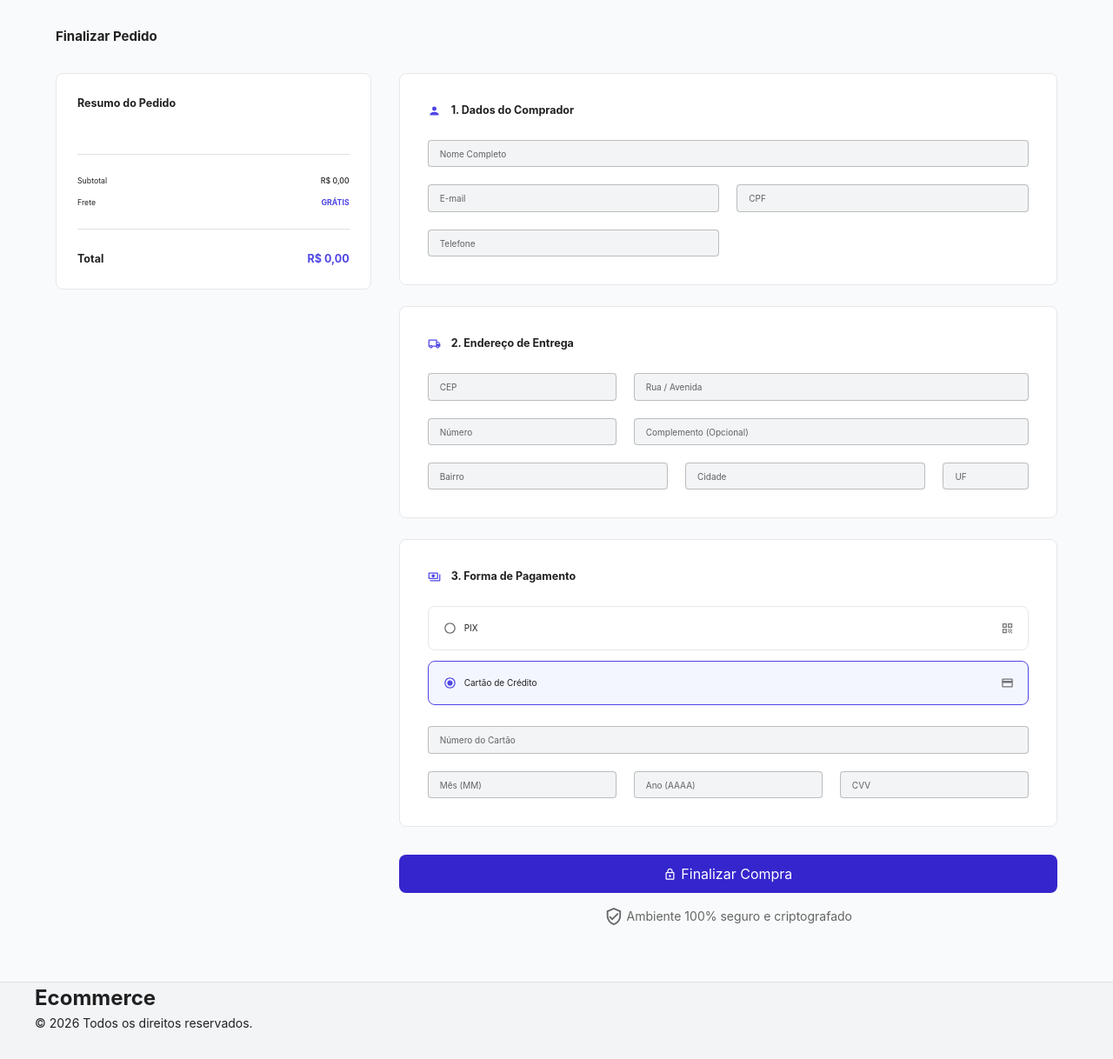
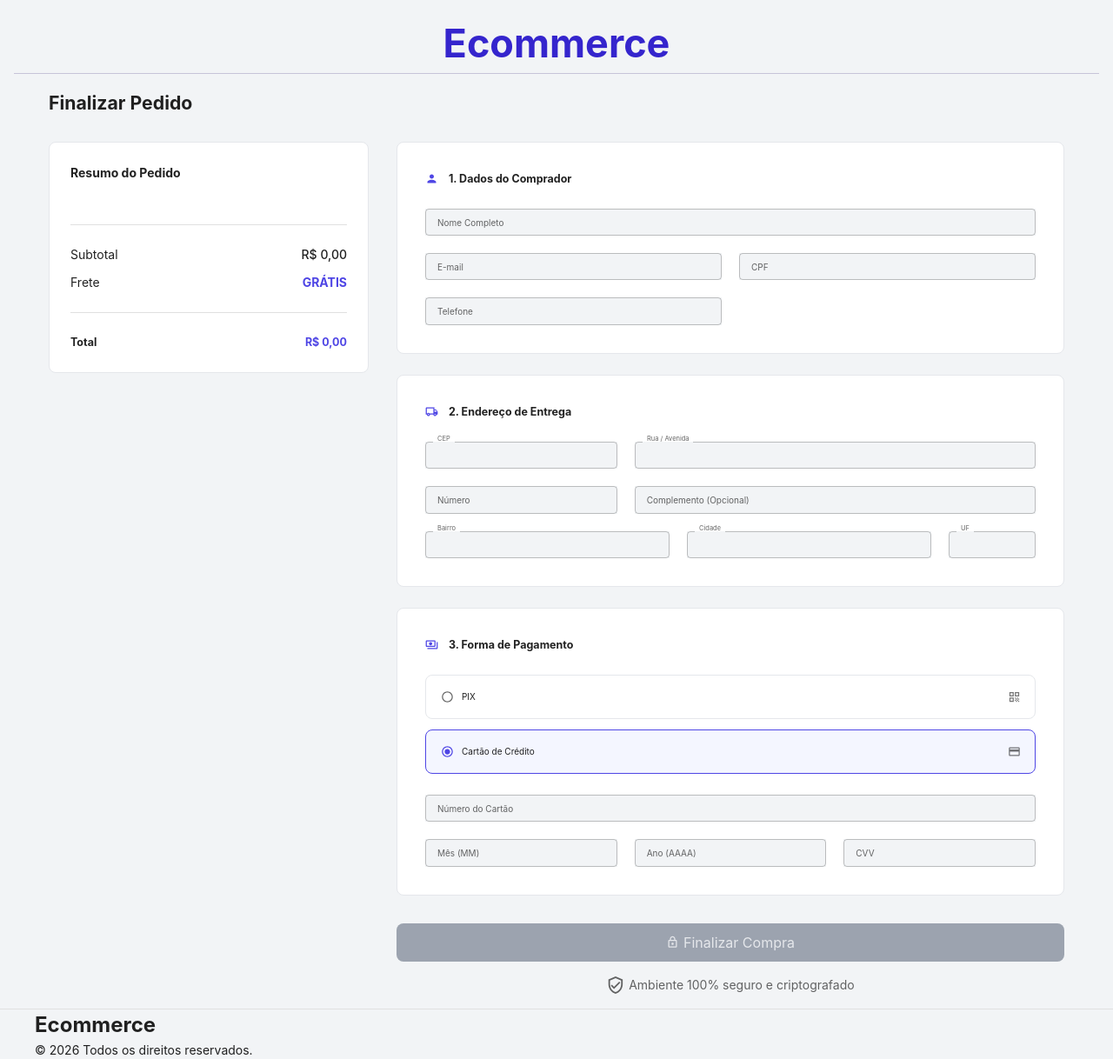
Before and after one commit to DaniloSilva-Dev/ecommerce_next, a Next.js app: page /checkout in a window 1280 px wide. Shown: the whole page at 87% size. Before the commit the page ends 1187 px from the top, so only its background shows below. Built offline with nearby package versions, Linux system fonts and the light colour scheme.

Commit message:
feat(SAR-2261): adicionado componente de edição de quantidade de item

```diff
--- a/src/app/checkout/page.tsx
+++ b/src/app/checkout/page.tsx
@@ -12,6 +12,7 @@ import {
   Paper,
   Divider,
   Container,
+  InputAdornment,
 } from "@mui/material";
 import PersonOutlineIcon from "@mui/icons-material/Person";
 import LocalShippingOutlinedIcon from "@mui/icons-material/LocalShippingOutlined";
@@ -24,6 +25,8 @@ import DeleteOutlineIcon from "@mui/icons-material/Delete";
 
 import { useCheckout } from "@/hooks/use_checkout";
 import { Button } from "@/components/primitives/button";
+import { QuantityControl } from "src/components/primitives/quantity_control";
+import { useCartStore } from "src/hooks/use_cart_store";
 
 const formatCurrency = (amount: number) => {
   return new Intl.NumberFormat("pt-BR", {
@@ -33,14 +36,23 @@ const formatCurrency = (amount: number) => {
 };
 
 export default function Checkout() {
-  const { form, onSubmit, buscarCep, isSubmitting, paymentMethod, items } =
-    useCheckout();
+  const {
+    form,
+    onSubmit,
+    buscarCep,
+    isSubmitting,
+    isFetchingCep,
+    paymentMethod,
+    items,
+  } = useCheckout();
 
   const {
     register,
     handleSubmit,
     formState: { errors },
   } = form;
+
+  const { decreaseQuantity, addToCart: addItem } = useCartStore();
 
   const ccErrors = errors as Record<string, any>;
 
@@ -51,11 +63,28 @@ export default function Checkout() {
   );
 
   return (
-    <Box sx={{ backgroundColor: "#f9fafb", minHeight: "100vh", pb: 8, pt: 4 }}>
-      <Container maxWidth="lg">
+    <Box sx={{ minHeight: "100vh", p: { xs: 0, sm: 2 } }}>
+      <header
+        style={{
+          borderBottom: "0.1rem solid var(--tertiary-color)",
+          marginBottom: "2rem",
+        }}
+      >
+        <h1
+          style={{
+            color: "var(--primary-color)",
+            fontWeight: "bold",
+            fontSize: "4.5rem",
+            textAlign: "center",
+          }}
+        >
+          Ecommerce
+        </h1>
+      </header>
+      <Container maxWidth="lg" sx={{ px: { xs: 1, sm: 2 } }}>
         <Typography
-          variant="h5"
-          component="h1"
+          variant="h4"
+          component="h2"
           sx={{ fontWeight: "bold", mb: 4 }}
           gutterBottom
         >
@@ -68,7 +97,14 @@ export default function Checkout() {
               variant="outlined"
               sx={{ p: 3, borderRadius: 2, borderColor: "#e5e7eb" }}
             >
-              <Typography variant="h6" sx={{ fontWeight: "bold", mb: 3 }}>
+              <Typography
+                variant="h6"
+                sx={{
+                  fontWeight: "bold",
+                  mb: 3,
+                  fontSize: { xs: "1.5rem", sm: "1.4rem" },
+                }}
+              >
                 Resumo do Pedido
               </Typography>
 
@@ -96,7 +132,11 @@ export default function Checkout() {
                       <Box sx={{ flexGrow: 1 }}>
                         <Typography
                           variant="body2"
-                          sx={{ fontWeight: "bold", lineHeight: 1.2 }}
+                          sx={{
+                            fontWeight: "bold",
+                            fontSize: { xs: "1.2rem", sm: "1.4rem" },
+                            lineHeight: 1.2,
+                          }}
                         >
                           {item.name}
                         </Typography>
@@ -108,12 +148,17 @@ export default function Checkout() {
                             mt: 1,
                           }}
                         >
-                          <Typography variant="caption" color="text.secondary">
-                            Qtd: {item.quantity}
-                          </Typography>
+                          <QuantityControl
+                            quantity={item.quantity}
+                            onDecrease={() => decreaseQuantity(item.productId)}
+                            onIncrease={() => addItem(item)}
+                          />
                           <Typography
                             variant="body2"
-                            sx={{ fontWeight: "bold" }}
+                            sx={{
+                              fontWeight: "bold",
+                              fontSize: { xs: "1.5rem", sm: "1.4rem" },
+                            }}
                           >
                             {formatCurrency(finalPrice)}
                           </Typography>
@@ -132,20 +177,37 @@ export default function Checkout() {
 
               <Box sx={{ display: "flex", flexDirection: "column", gap: 1.5 }}>
                 <Box sx={{ display: "flex", justifyContent: "space-between" }}>
-                  <Typography variant="body2" color="text.secondary">
+                  <Typography
+                    variant="body2"
+                    color="text.secondary"
+                    sx={{ fontSize: { xs: "1.5rem", sm: "1.4rem" } }}
+                  >
                     Subtotal
                   </Typography>
-                  <Typography variant="body2" sx={{ fontWeight: "medium" }}>
+                  <Typography
+                    variant="body2"
+                    sx={{
+                      fontWeight: "medium",
+                      fontSize: { xs: "1.5rem", sm: "1.4rem" },
+                    }}
+                  >
                     {formatCurrency(subtotal)}
                   </Typography>
                 </Box>
                 <Box sx={{ display: "flex", justifyContent: "space-between" }}>
-                  <Typography variant="body2" color="text.secondary">
+                  <Typography
+                    variant="body2"
+                    color="text.secondary"
+                    sx={{ fontSize: { xs: "1.5rem", sm: "1.4rem" } }}
+                  >
                     Frete
                   </Typography>
                   <Typography
                     variant="body2"
-                    sx={{ fontWeight: "bold" }}
+                    sx={{
+                      fontWeight: "bold",
+                      fontSize: { xs: "1.5rem", sm: "1.4rem" },
+                    }}
                     color="primary"
                   >
                     GRÁTIS
@@ -269,11 +331,11 @@ export default function Checkout() {
                     <TextField
                       size="small"
                       label="CEP"
-                      {...register("cep")}
-                      onBlur={buscarCep}
+                      {...register("cep", { onBlur: buscarCep })}
                       error={!!errors.cep}
                       helperText={errors.cep?.message}
                       fullWidth
+                      slotProps={{ inputLabel: { shrink: true } }}
                       sx={{ bgcolor: "var(--neutral-color)" }}
                     />
                   </Grid>
@@ -285,6 +347,16 @@ export default function Checkout() {
                       error={!!errors.logradouro}
                       helperText={errors.logradouro?.message}
                       fullWidth
+                      slotProps={{
+                        input: {
+                          endAdornment: isFetchingCep ? (
+                            <InputAdornment position="end">
+                              <CircularProgress size={18} />
+                            </InputAdornment>
+                          ) : undefined,
+                        },
+                        inputLabel: { shrink: true },
+                      }}
                       sx={{ bgcolor: "var(--neutral-color)" }}
                     />
                   </Grid>
@@ -316,6 +388,16 @@ export default function Checkout() {
                       error={!!errors.bairro}
                       helperText={errors.bairro?.message}
                       fullWidth
+                      slotProps={{
+                        input: {
+                          endAdornment: isFetchingCep ? (
+                            <InputAdornment position="end">
+                              <CircularProgress size={18} />
+                            </InputAdornment>
+                          ) : undefined,
+                        },
+                        inputLabel: { shrink: true },
+                      }}
                       sx={{ bgcolor: "var(--neutral-color)" }}
                     />
                   </Grid>
@@ -327,6 +409,16 @@ export default function Checkout() {
                       error={!!errors.cidade}
                       helperText={errors.cidade?.message}
                       fullWidth
+                      slotProps={{
+                        input: {
+                          endAdornment: isFetchingCep ? (
+                            <InputAdornment position="end">
+                              <CircularProgress size={18} />
+                            </InputAdornment>
+                          ) : undefined,
+                        },
+                        inputLabel: { shrink: true },
+                      }}
                       sx={{ bgcolor: "var(--neutral-color)" }}
                     />
                   </Grid>
@@ -338,6 +430,16 @@ export default function Checkout() {
                       error={!!errors.uf}
                       helperText={errors.uf?.message}
                       fullWidth
+                      slotProps={{
+                        input: {
+                          endAdornment: isFetchingCep ? (
+                            <InputAdornment position="end">
+                              <CircularProgress size={18} />
+                            </InputAdornment>
+                          ) : undefined,
+                        },
+                        inputLabel: { shrink: true },
+                      }}
                       sx={{ bgcolor: "var(--neutral-color)" }}
                     />
                   </Grid>
--- a/src/app/conclusao/page.tsx
+++ b/src/app/conclusao/page.tsx
@@ -16,7 +16,7 @@ export default function Conclusao() {
       setOrder(JSON.parse(orderData));
     }
   }, []);
-
+  const chargeId = order?.charges?.[0]?.id || order?.id;
   const isPix = Boolean(order?.qr_codes?.length > 0);
   const pixText = isPix ? order.qr_codes[0].text : "";
   const pixImage = isPix
@@ -66,16 +66,26 @@ export default function Conclusao() {
   }
 
   return (
-    <Box sx={{ maxWidth: 600, mx: "auto", p: 4, textAlign: "center" }}>
-      <Paper
-        sx={{
-          p: 4,
-          display: "flex",
-          flexDirection: "column",
-          gap: 3,
-          alignItems: "center",
+    <Box sx={{ minHeight: "100vh", textAlign: "center" }}>
+      <header
+        style={{
+          marginBottom: "2rem",
+          width: "100%",
         }}
       >
+        <span
+          style={{
+            color: "var(--primary-color)",
+            fontWeight: "bold",
+            fontSize: "4.5rem",
+            textAlign: "center",
+          }}
+        >
+          Ecommerce
+        </span>
+      </header>
+
+      <Box sx={{ px: { xs: 2, sm: 4 } }}>
         {isPaid ? (
           <Box
             sx={{
@@ -86,27 +96,32 @@ export default function Conclusao() {
               gap: 2,
             }}
           >
+            <CheckCircle color="success" sx={{ fontSize: 120, mt: 2 }} />
             <Typography variant="h3" color="success.main">
-              Pagamento Confirmado!
+              Pedido Realizado com Sucesso!
             </Typography>
             <Typography variant="body1">
-              Obrigado pela sua compra. Seu pedido está sendo processado.
+              Obrigado por sua compra. Seu pedido foi confirmado e em breve será preparado para envio.
+            </Typography>
+            <Typography variant="body1" sx={{ bgcolor: "var(--neutral-color)", border: "0.1rem solid var(--tertiary-color)", borderRadius: "0.8rem", p: 0.3 }}>
+              ID da cobrança: <span style={{ color: "var(--primary-color)" }}>{chargeId}</span>
             </Typography>
 
+            <Box sx={{ mt: 2, width: "100%", maxWidth: 600, textAlign: "center", bgcolor: "var(--secondary-color)", border: "0.1rem solid var(--tertiary-color)", borderRadius: "0.8rem", p: 2 }}>
               <Typography variant="h5" sx={{ mt: 2 }}>
-              Dados do Comprador
+                Dados da Entrega
               </Typography>
               <Typography variant="body1">{order.customer.name}</Typography>
-            <Typography variant="body1">{order.customer.email}</Typography>
+              <Typography variant="body1">{order.shipping_address?.street}</Typography>
+            </Box>
 
+            <Box sx={{ mt: 2, width: "100%", maxWidth: 600, textAlign: "center", bgcolor: "var(--secondary-color)", border: "0.1rem solid var(--tertiary-color)", borderRadius: "0.8rem", p: 2 }}>
               <Typography variant="h5" sx={{ mt: 2 }}>
-              Dados do Pedido
+                Resumo do Pedido
               </Typography>
               <Typography variant="body1">
-              ID de Transação: {order.charges?.[0]?.id || order.id}
-            </Typography>
-            <Typography variant="body1">
-              Valor Total:{" "}
+                Total Pago:{" "}
+                <span style={{ color: "var(--primary-color)", fontWeight: "bold" }}>
                   {new Intl.NumberFormat("pt-BR", {
                     style: "currency",
                     currency: "BRL",
@@ -114,6 +129,7 @@ export default function Conclusao() {
                     (order.charges?.[0]?.amount.value ||
                       order.qr_codes?.[0]?.amount.value) / 100,
                   )}
+                </span>
               </Typography>
 
               <Typography variant="h5" sx={{ mt: 2 }}>
@@ -130,9 +146,7 @@ export default function Conclusao() {
                   </Typography>
                 </Box>
               ))}
-
-            <CheckCircle color="success" sx={{ fontSize: 120, mt: 2 }} />
-
+            </Box>
             <Button
               variant="contained"
               sx={{ mt: 2 }}
@@ -203,7 +217,7 @@ export default function Conclusao() {
             </Button>
           </>
         )}
-      </Paper>
+      </Box>
     </Box>
   );
 }
--- a/src/app/global.css
+++ b/src/app/global.css
@@ -14,6 +14,12 @@ html {
   font-size: 10px;
 }
 
+@media (max-width: 639px) {
+  html {
+    font-size: 16px;
+  }
+}
+
 * {
   margin: 0;
   padding: 0;
--- a/src/components/primitives/button.module.css
+++ b/src/components/primitives/button.module.css
@@ -5,6 +5,13 @@
   font-size: 1.4rem;
   color: var(--secondary-color);
   cursor: pointer;
+}
+
+.primary:disabled {
+  background-color: #9ca3af;
+  color: #e5e7eb;
+  cursor: not-allowed;
+  opacity: 1;
 }
 
 .secondary {
--- /dev/null
+++ b/src/components/primitives/quantity_control.tsx
@@ -0,0 +1,38 @@
+import RemoveIcon from "@mui/icons-material/Remove";
+import AddIcon from "@mui/icons-material/Add";
+
+interface QuantityControlProps {
+  quantity: number;
+  onDecrease: () => void;
+  onIncrease: () => void;
+}
+
+export function QuantityControl({
+  quantity,
+  onDecrease,
+  onIncrease,
+}: QuantityControlProps) {
+  return (
+    <div
+      className="flex items-center"
+      style={{
+        border: "0.1rem solid var(--tertiary-color)",
+        width: "fit-content",
+        borderRadius: "0.8rem",
+        padding: "0.2rem 0.4rem",
+        marginTop: "0.5rem",
+        gap: "0.5rem",
+      }}
+    >
+      <button type="button" onClick={onDecrease} style={{ cursor: "pointer" }}>
+        <RemoveIcon />
+      </button>
+
+      <span>{quantity}</span>
+
+      <button type="button" onClick={onIncrease} style={{ cursor: "pointer" }}>
+        <AddIcon />
+      </button>
+    </div>
+  );
+}
--- a/src/hooks/use_checkout.ts
+++ b/src/hooks/use_checkout.ts
@@ -44,6 +44,7 @@ export function useCheckout() {
   const { cartItems: items, clearCart } = useCartStore();
   const router = useRouter();
   const [isSubmitting, setIsSubmitting] = useState(false);
+  const [isFetchingCep, setIsFetchingCep] = useState(false);
 
   const form = useForm<CheckoutFormData>({
     resolver: zodResolver(checkoutSchema),
@@ -61,6 +62,8 @@ export function useCheckout() {
     const cepLimpo = event.target.value.replace(/\D/g, "");
     if (cepLimpo.length !== 8) return;
 
+    const loadingStartedAt = Date.now();
+    setIsFetchingCep(true);
     try {
       const response = await fetch(
         `https://viacep.com.br/ws/${cepLimpo}/json/`,
@@ -68,14 +71,22 @@ export function useCheckout() {
       const data = await response.json();
 
       if (!data.erro) {
-        setValue("logradouro", data.logradouro);
-        setValue("bairro", data.bairro);
-        setValue("cidade", data.localidade);
-        setValue("uf", data.uf);
+        setValue("logradouro", data.logradouro, { shouldValidate: true });
+        setValue("bairro", data.bairro, { shouldValidate: true });
+        setValue("cidade", data.localidade, { shouldValidate: true });
+        setValue("uf", data.uf, { shouldValidate: true });
         setFocus("numero");
       }
     } catch (error) {
       console.error("Erro ao buscar CEP", error);
+    } finally {
+      const remainingLoadingTime = 450 - (Date.now() - loadingStartedAt);
+      if (remainingLoadingTime > 0) {
+        await new Promise((resolve) =>
+          setTimeout(resolve, remainingLoadingTime),
+        );
+      }
+      setIsFetchingCep(false);
     }
   };
 
@@ -205,6 +216,7 @@ export function useCheckout() {
     onSubmit,
     buscarCep,
     isSubmitting,
+    isFetchingCep,
     paymentMethod,
     items,
   };
```
Also changed, not shown: src/components/cart_drawer.tsx (+6 -28 lines), src/components/navbar.tsx (+9 -6 lines). Lines whose indentation alone changed are shown as unchanged.
